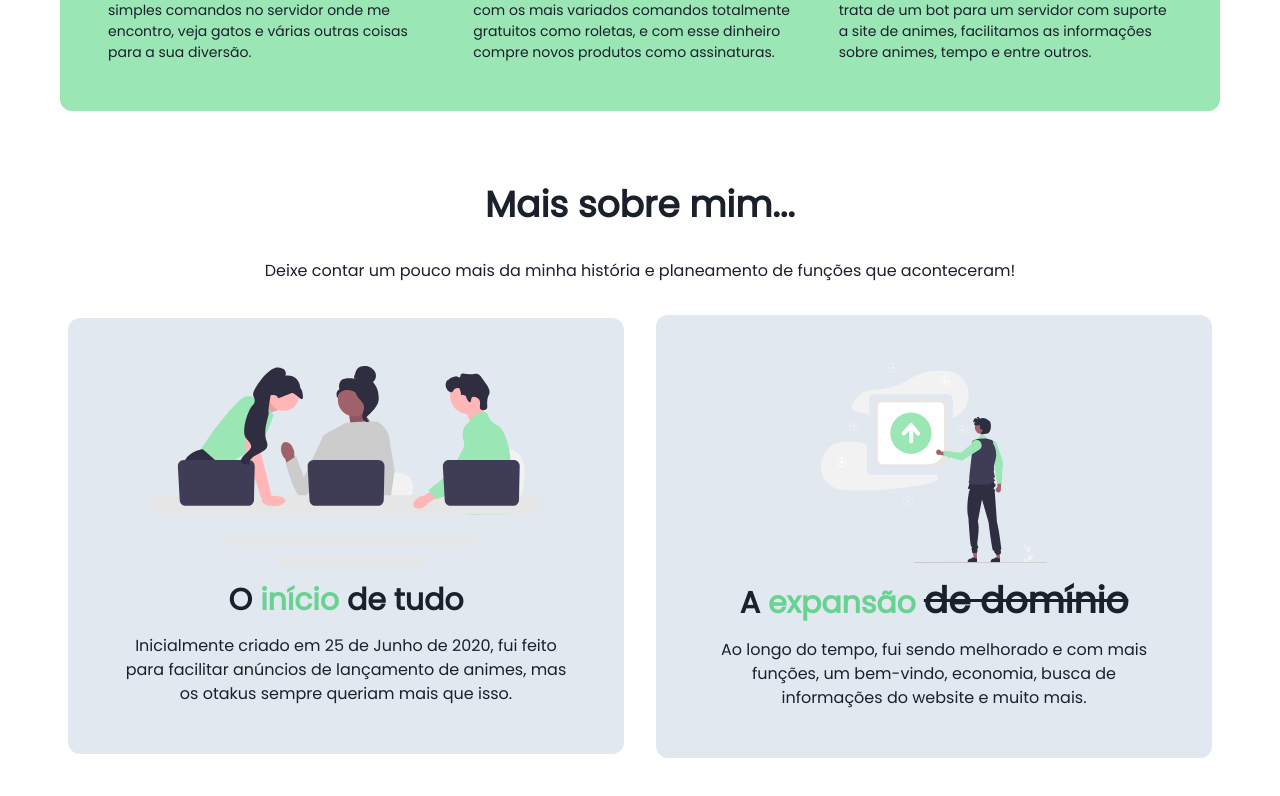
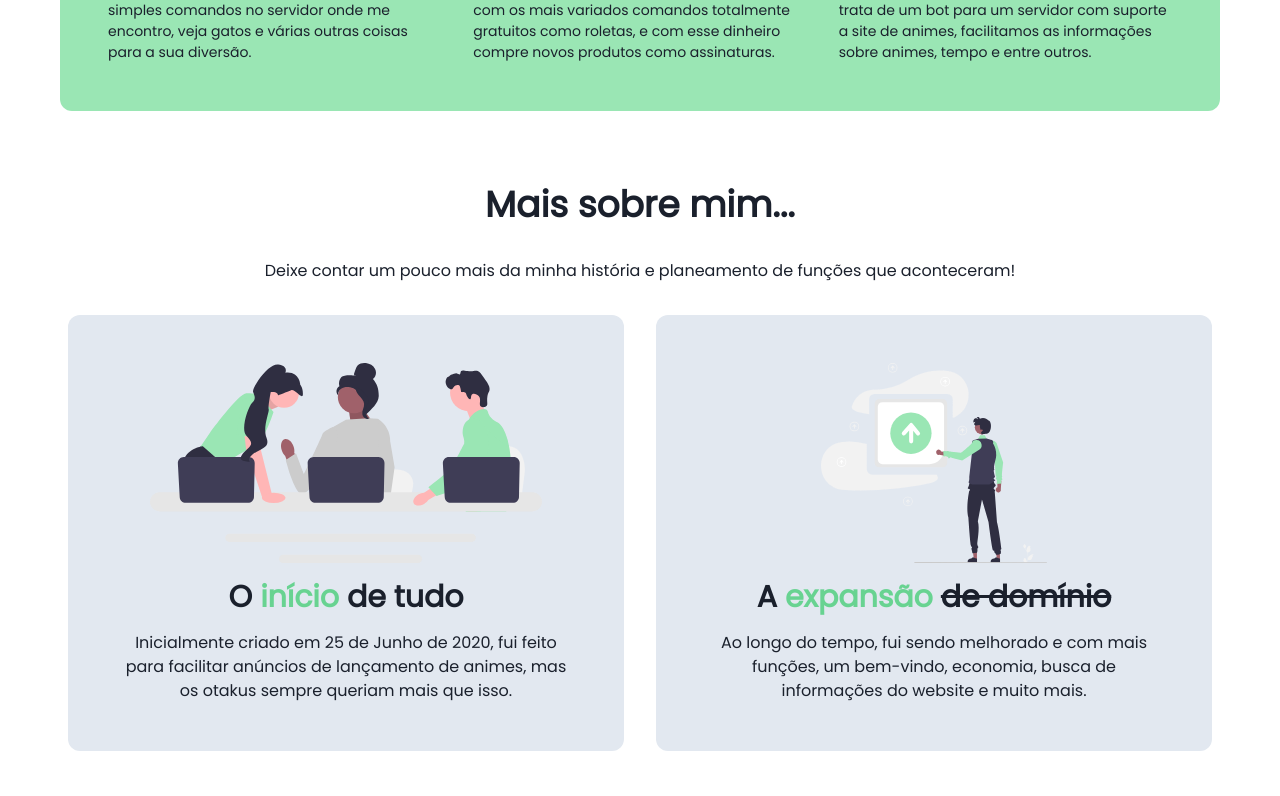
Before and after one commit to Kuriel23/foryou-website, a Next.js app: page / in a window 1280 px wide. Shown: the part 903-1699 px from the top of the page. Built offline with nearby package versions, Linux system fonts and the light colour scheme; no server answers.

Commit message:
refactor: fixing heading size

```diff
--- a/src/components/organisms/Home/Information.tsx
+++ b/src/components/organisms/Home/Information.tsx
@@ -71,7 +71,10 @@ export function Information(): JSX.Element {
             />
 
             <Heading as="h3" size="lg" sx={{ span: { color: 'green.300' } }}>
-              A <span>expansão</span> <Heading as="s">de domínio</Heading>
+              A <span>expansão</span>{' '}
+              <Heading as="s" size="lg">
+                de domínio
+              </Heading>
             </Heading>
 
             <Text maxW="800px">
```
